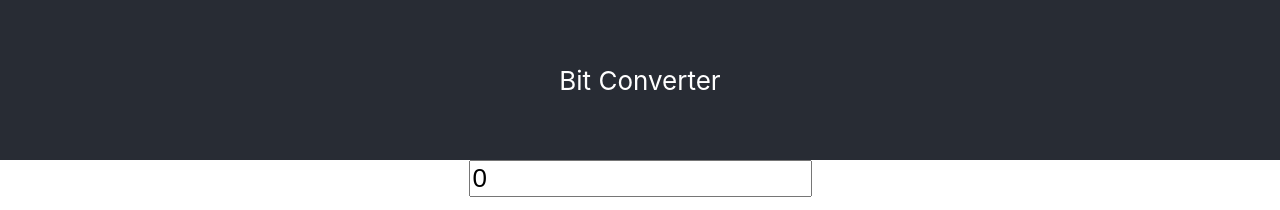
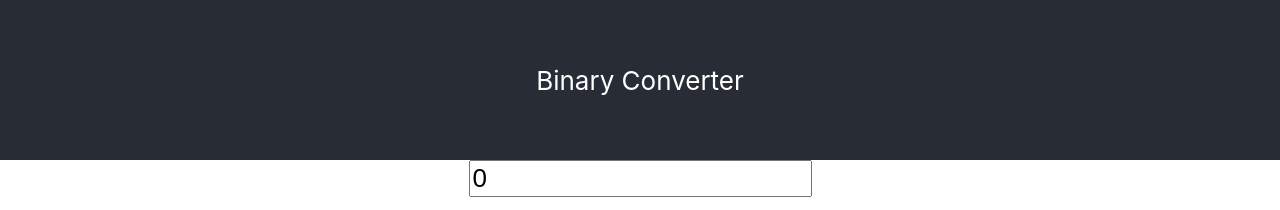
Before and after one commit to rickumali/react-binary-converter, a React (Create React App) app: page / in a window 1280 px wide. Shown: the top 210 px of the page. Built offline with nearby package versions, Linux system fonts and the light colour scheme.

Commit message:
Renames title strings to say "binary converter"

```diff
--- a/package.json
+++ b/package.json
@@ -1,5 +1,5 @@
 {
-  "name": "react-play",
+  "name": "binary-converter",
   "version": "0.1.0",
   "private": true,
   "dependencies": {
--- a/public/index.html
+++ b/public/index.html
@@ -5,10 +5,7 @@
     <link rel="icon" href="%PUBLIC_URL%/favicon.ico" />
     <meta name="viewport" content="width=device-width, initial-scale=1" />
     <meta name="theme-color" content="#000000" />
-    <meta
-      name="description"
-      content="Web site created using create-react-app"
-    />
+    <meta name="description" content="Binary Converter" />
     <link rel="apple-touch-icon" href="%PUBLIC_URL%/logo192.png" />
     <!--
       manifest.json provides metadata used when your web app is installed on a
@@ -24,7 +21,7 @@
       work correctly both with client-side routing and a non-root public URL.
       Learn how to configure a non-root public URL by running `npm run build`.
     -->
-    <title>React App</title>
+    <title>Binary Converter</title>
   </head>
   <body>
     <noscript>You need to enable JavaScript to run this app.</noscript>
--- a/src/App.js
+++ b/src/App.js
@@ -65,7 +65,7 @@ function App() {
 
   return (
     <div className="App">
-      <header className="App-header">Bit Converter</header>
+      <header className="App-header">Binary Converter</header>
       <input
         className="Decimal-input"
         type="text"
```
Also changed, not shown: public/manifest.json.
